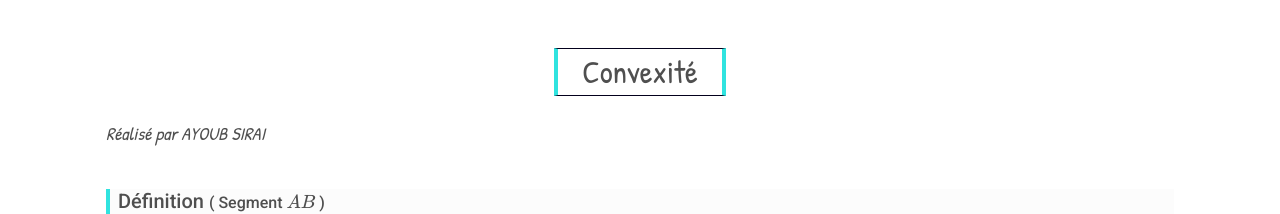
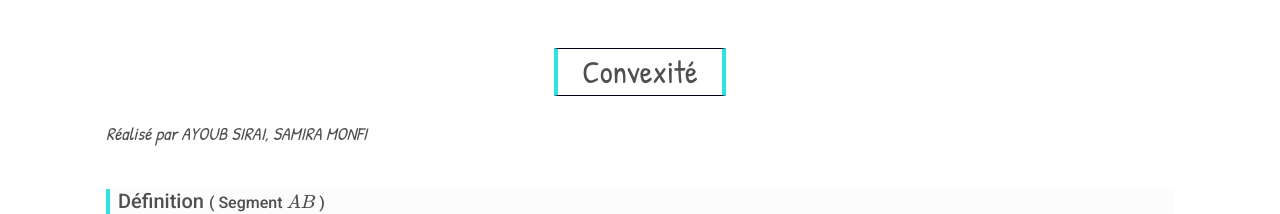
Before and after one commit to js-cdn-1/int, a plain HTML site: page doc.html in a window 1280 px wide. Shown: the top 214 px of the page. Drawn offline with nearby package versions, Linux system fonts and the light colour scheme; some packages are replaced by stand-ins of ours.

Commit message:
Update doc.html

```diff
--- a/doc.html
+++ b/doc.html
@@ -50,7 +50,7 @@
     <div class="container">
         <div class="d-flex flex-column m-4">
             <h2 class="px-4 py-1 mx-auto my-4">Convexité</h2>
-            <p style="font-size: 18px; font-style: italic; font-family: 'Patrick Hand';">Réalisé par AYOUB SIRAI</p>
+            <p style="font-size: 18px; font-style: italic; font-family: 'Patrick Hand';">Réalisé par AYOUB SIRAI, SAMIRA MONFI</p>
             <div class="box px-2 my-4">
                 <h5>Définition <span>( Segment \(AB\) )</span></h5>
                 <p>Soient \(A\) et \(B\) deux points d'un espace affine \(E\). Le segment \(AB\), noté
```
